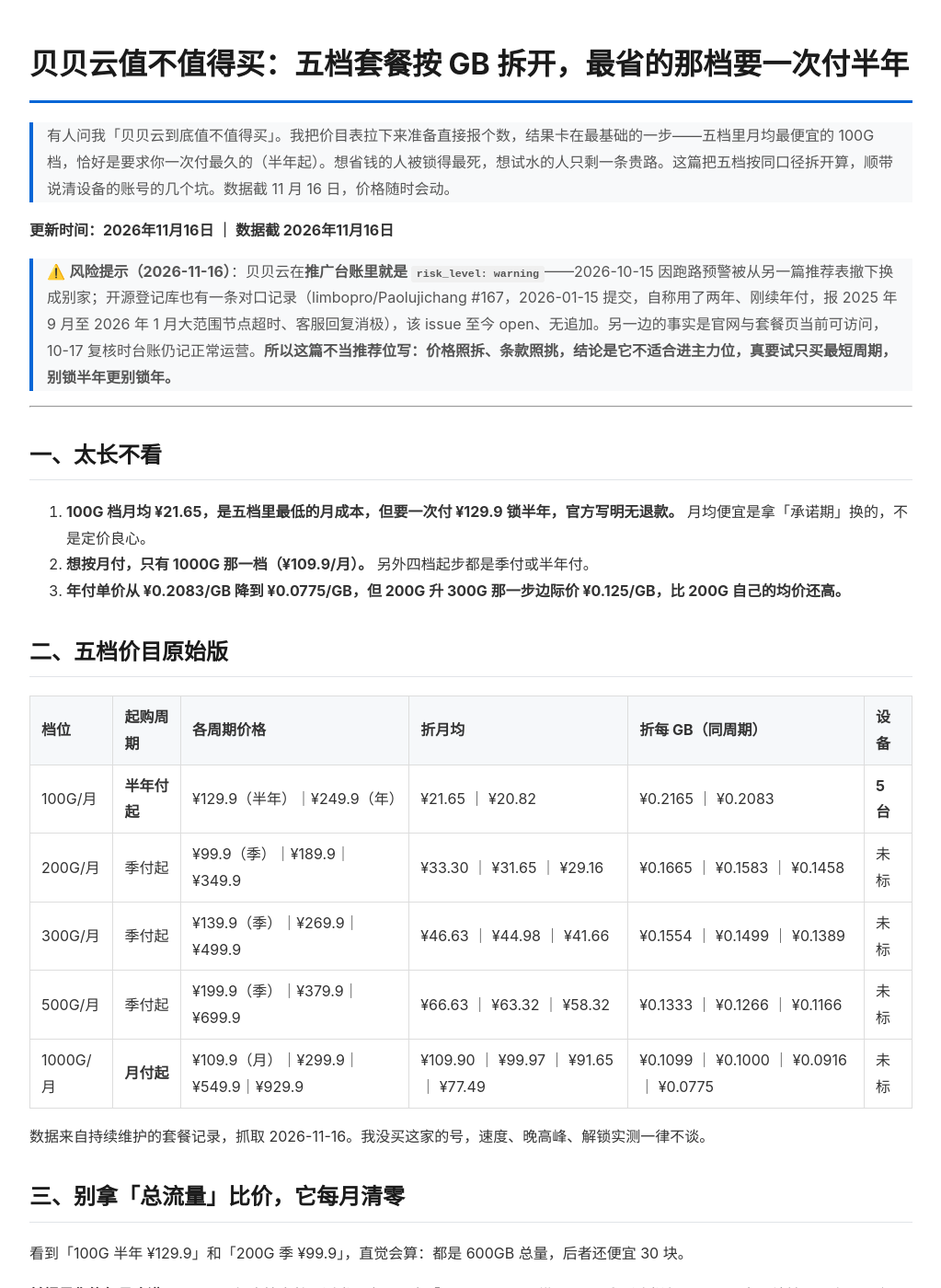
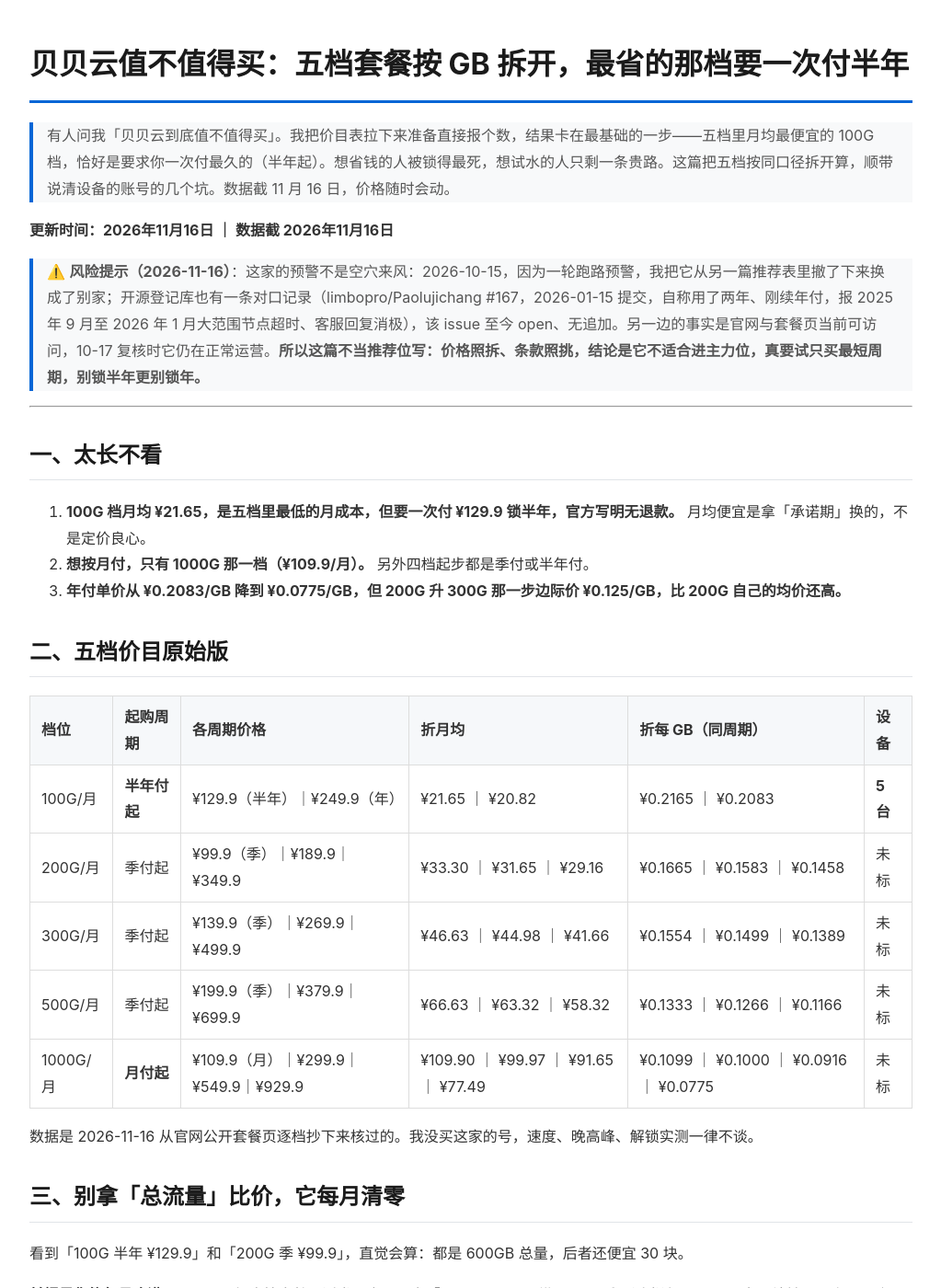
Before and after one commit to yezuofan/free-internet-guide, a Jekyll site: the page built from getting-started/beibeiyun-review-2026.md, in a window 1280 px wide and 1400 px high. Shown: the whole window at 92% size, without its empty margins (128-1151 px from the left). Built offline with Jekyll 4.4.1, drawn with Linux system fonts in a browser that asks for light colours; our own code applies the rules of GitHub Pages for plain Markdown files; some of the changed text lies outside the part shown.

Commit message:
fix: remove automation traces in beibeiyun review wording

```diff
--- a/getting-started/beibeiyun-review-2026.md
+++ b/getting-started/beibeiyun-review-2026.md
@@ -4,7 +4,7 @@
 
 **更新时间：2026年11月16日 ｜ 数据截 2026年11月16日**
 
-> ⚠️ **风险提示（2026-11-16）**：贝贝云在**推广台账里就是 `risk_level: warning`**——2026-10-15 因跑路预警被从另一篇推荐表撤下换成别家；开源登记库也有一条对口记录（limbopro/Paolujichang #167，2026-01-15 提交，自称用了两年、刚续年付，报 2025 年 9 月至 2026 年 1 月大范围节点超时、客服回复消极），该 issue 至今 open、无追加。另一边的事实是官网与套餐页当前可访问，10-17 复核时台账仍记正常运营。**所以这篇不当推荐位写：价格照拆、条款照挑，结论是它不适合进主力位，真要试只买最短周期，别锁半年更别锁年。**
+> ⚠️ **风险提示（2026-11-16）**：这家的预警不是空穴来风：2026-10-15，因为一轮跑路预警，我把它从另一篇推荐表里撤了下来换成了别家；开源登记库也有一条对口记录（limbopro/Paolujichang #167，2026-01-15 提交，自称用了两年、刚续年付，报 2025 年 9 月至 2026 年 1 月大范围节点超时、客服回复消极），该 issue 至今 open、无追加。另一边的事实是官网与套餐页当前可访问，10-17 复核时它仍在正常运营。**所以这篇不当推荐位写：价格照拆、条款照挑，结论是它不适合进主力位，真要试只买最短周期，别锁半年更别锁年。**
 
 ---
 
@@ -24,7 +24,7 @@
 | 500G/月 | 季付起 | ¥199.9（季）｜¥379.9｜¥699.9 | ¥66.63 ｜ ¥63.32 ｜ ¥58.32 | ¥0.1333 ｜ ¥0.1266 ｜ ¥0.1166 | 未标 |
 | 1000G/月 | **月付起** | ¥109.9（月）｜¥299.9｜¥549.9｜¥929.9 | ¥109.90 ｜ ¥99.97 ｜ ¥91.65 ｜ ¥77.49 | ¥0.1099 ｜ ¥0.1000 ｜ ¥0.0916 ｜ ¥0.0775 | 未标 |
 
-数据来自持续维护的套餐记录，抓取 2026-11-16。我没买这家的号，速度、晚高峰、解锁实测一律不谈。
+数据是 2026-11-16 从官网公开套餐页逐档抄下来核过的。我没买这家的号，速度、晚高峰、解锁实测一律不谈。
 
 ## 三、别拿「总流量」比价，它每月清零
 
@@ -95,12 +95,12 @@
 
 ## 十、什么情况还能看它，什么情况直接跳过
 
-顺着 `warning` 这个前提说，这家只适合两种很窄的用法：
+顺着风险预警这个前提说，这家只适合两种很窄的用法：
 
 - **当备用位、且只买最短周期。** 主力已稳定、只想多一条线路兜底的，买 1000G 月付 ¥109.9 试一个月，跑得动再谈下一步；跑不动当月就撤，损失封顶一百一。
 - **需求刚好卡在它的条款里。** 只要港新美日台五地区、不打游戏、不玩 BT/PT、不在福建江苏，它列的坑你一个都不踩。条款对得上不等于线路可靠，只是少一层意外。
 
-**直接跳过的：** 想找主力的（台账已给 warning，主力位不该押这儿）；每月 50~100GB 的轻度用户（只能走半年付，等于用最长承诺换最低月均）；家里超过 5 台设备的（设备数四档空着）；想直接年付的（无退款 + 半年起购 + issue 还开着，三件事叠一起就不该年付）；福建、江苏的（官方自己写了要开工单）。
+**直接跳过的：** 想找主力的（跑路预警还挂着，主力位不该押这儿）；每月 50~100GB 的轻度用户（只能走半年付，等于用最长承诺换最低月均）；家里超过 5 台设备的（设备数四档空着）；想直接年付的（无退款 + 半年起购 + issue 还开着，三件事叠一起就不该年付）；福建、江苏的（官方自己写了要开工单）。
 
 ## 十一、常见问题
 
@@ -124,4 +124,4 @@
 
 ---
 
-数据来源：自维护套餐记录，抓取 2026-11-16。价格与套餐随时调整，下单前以官网面板为准。
+文中价格是 2026-11-16 从官网公开套餐页逐档核对的。价格与套餐随时会变，下单前以官网面板为准。
```
